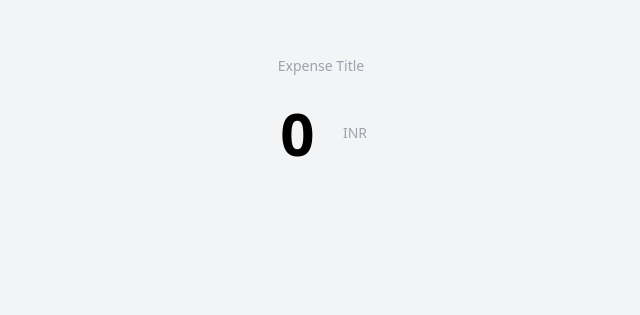
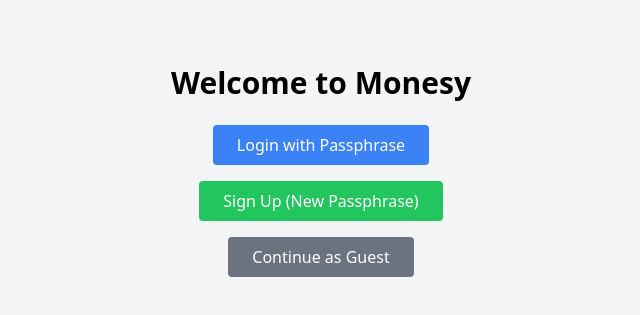
Before and after one commit to jayD10-ux/Monesy, a React (Vite) app: page / in a window 1280 px wide. Shown: the part 261-576 px from the top of the page, without its empty margins (319-959 px from the left). Built offline with nearby package versions, Linux system fonts and the light colour scheme.

Commit message:
Welcome screen adition

```diff
--- a/src/App.jsx
+++ b/src/App.jsx
@@ -1,11 +1,20 @@
+import { BrowserRouter as Router, Routes, Route, Navigate } from "react-router-dom";
+import WelcomeScreen from "./Components/WelcomeScreen";
 import ExpenseTracker from "./Components/ExpenseTracker";
 
 function App() {
   return (
-    <div className="min-h-screen flex items-center justify-center bg-gray-100">
-      <ExpenseTracker/>
+    <div className="min-h-screen flex flex-col items-center justify-center p-8 bg-gray-100">
+      <Router>
+        <Routes>
+          <Route path="/" element={<WelcomeScreen />} />
+          <Route path="/dashboard" element={<ExpenseTracker />} />
+          {/* If any unknown route, redirect to Welcome */}
+          <Route path="*" element={<Navigate to="/" />} />
+        </Routes>
+      </Router>
     </div>
-  )
+  );
 }
 
 export default App;
--- /dev/null
+++ b/src/Components/WelcomeScreen.jsx
@@ -0,0 +1,38 @@
+import { useNavigate } from "react-router-dom";
+
+function WelcomeScreen() {
+  const navigate = useNavigate();
+
+  const handleGuest = () => {
+    navigate("/dashboard");
+  };
+
+  return (
+    <div className="flex flex-col items-center justify-center min-h-screen p-4">
+      <h1 className="text-3xl font-bold mb-6">Welcome to Monesy</h1>
+
+      <button
+        onClick={() => alert("Login coming soon")}
+        className="mb-4 px-6 py-2 bg-blue-500 text-white rounded"
+      >
+        Login with Passphrase
+      </button>
+
+      <button
+        onClick={() => alert("Signup coming soon")}
+        className="mb-4 px-6 py-2 bg-green-500 text-white rounded"
+      >
+        Sign Up (New Passphrase)
+      </button>
+
+      <button
+        onClick={handleGuest}
+        className="px-6 py-2 bg-gray-500 text-white rounded"
+      >
+        Continue as Guest
+      </button>
+    </div>
+  );
+}
+
+export default WelcomeScreen;
```
Also changed, not shown: src/Components/ExpenseTracker.jsx (line endings or trailing spaces).
